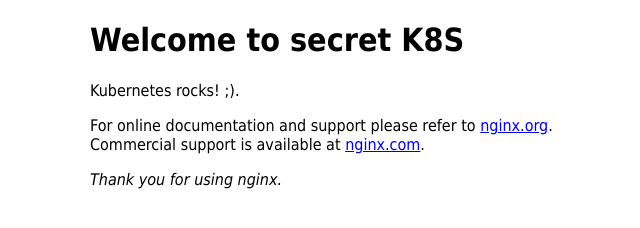
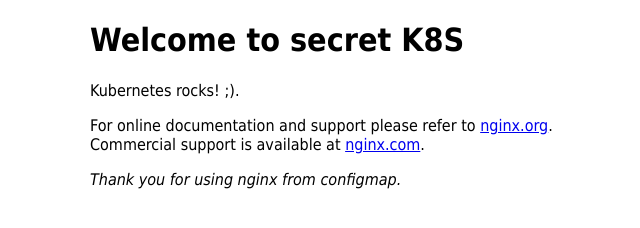
Before and after one commit to NAVRockClimber/k8s_training, a plain HTML site: page Demo_5/index.html in a window 1280 px wide. Shown: the whole page, without its empty margins (270-910 px from the left). Drawn offline with Linux system fonts and the light colour scheme.

Commit message:
configmap update

```diff
--- a/Demo_5/index.html
+++ b/Demo_5/index.html
@@ -17,7 +17,7 @@ font-family: Tahoma, Verdana, Arial, sans-serif; }
 Commercial support is available at
 <a href="http://nginx.com/">nginx.com</a>.</p>
 
-<p><em>Thank you for using nginx.</em></p>
+<p><em>Thank you for using nginx from configmap.</em></p>
 <p><!--#echo var="hostname"--></p>
 </body>
 </html>
```
